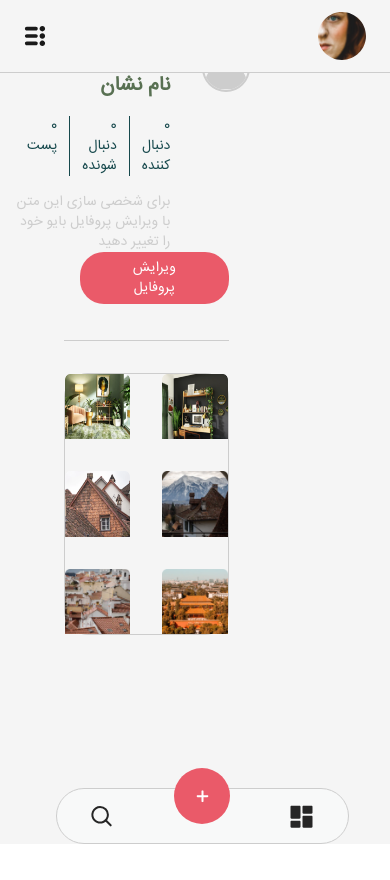
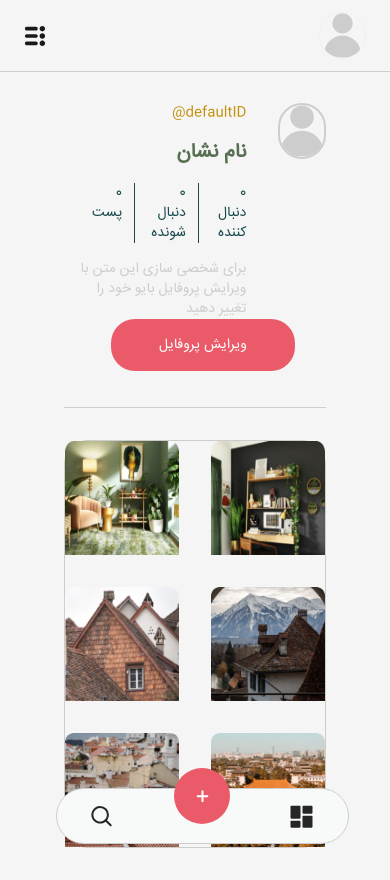
Before and after one commit to Arefe-Ehyaee/Collegegram, a React (Create React App) app in the folder cg-react/: page /userprofile in a window 390 px wide. Before the commit the page ends 844 px from the top, so only its background shows below. Built offline with nearby package versions, Linux system fonts and the light colour scheme; no server answers.

Commit message:
add functionality to some buttons

```diff
--- a/cg-react/src/components/BottonNavbarMobile.tsx
+++ b/cg-react/src/components/BottonNavbarMobile.tsx
@@ -1,17 +1,29 @@
+import { useState } from "react";
 import add from "../assets/icons/add.svg"
 import mag from "../assets/icons/Frame.svg"
 import overview from "../assets/icons/overview.svg"
+import ModalTemplate from "./ModalTemplate";
+import UploadPostsModal from "./upload-edit-posts/UploadPostsModal";
+
+
 
 const BottomNavbarMobile: React.FC = () => {
+  const [uploadModal,setUploadModal] = useState(false)
+  const handleCreatePostClick = () => {
+    setUploadModal(true)
+  }
   return (
       <div className="md:hidden bg-khakeshtari-600 fixed bottom-0 flex h-[56px] items-center justify-center rounded-full border border-khakeshtari-400 max-md:w-9/12 ml-14">
-        <button className="md:hidden fixed bottom-5 flex h-[56px] w-[56px] items-center justify-center rounded-full bg-okhra-200">
+        <button className="md:hidden fixed bottom-5 flex h-[56px] w-[56px] items-center justify-center rounded-full bg-okhra-200" onClick={handleCreatePostClick}>
             <img src={add} alt="add" />
         </button>
         <div className="md:hidden flex justify-between space-x-44">
             <img src={mag} alt="magnifier" />
             <img src={overview} alt="overview" />
         </div>
+        {uploadModal && <ModalTemplate onClose={() => setUploadModal(false)} showModal={uploadModal}>
+          <UploadPostsModal onClose={()=>setUploadModal(false)}></UploadPostsModal>
+          </ModalTemplate>}
       </div>
   );
 };
--- a/cg-react/src/components/MainLayout.tsx
+++ b/cg-react/src/components/MainLayout.tsx
@@ -18,7 +18,7 @@ const MainLayout: React.FC<MainLayoutProps>  = ({ mainComponents, navBar, childr
 
   return (
     <div className="flex min-h-screen bg-khakeshtari-100">
-      <div className="w-3/4 md:w-full">
+      <div className="w-3/4  max-md:w-full max-md:mt-[67px]">
         <header className="flex justify-start">
           <img
             src={rcLogo}
--- a/cg-react/src/components/NavbarMobile.tsx
+++ b/cg-react/src/components/NavbarMobile.tsx
@@ -1,5 +1,4 @@
 import hamMenu from "../assets/icons/hamMenu.svg";
-import user from "../assets/icons/Frame 108.svg";
 import angledpin from "../assets/icons/angled-pin.svg"
 import bookmark from "../assets/icons/bookmark.svg"
 import chat from "../assets/icons/chat.svg"
@@ -7,6 +6,8 @@ import bell from "../assets/icons/bell.svg"
 import tags from "../assets/icons/tag.svg"
 import { useState } from "react";
 import MobileHamMenu from "./MobileHamMenu";
+import { userProfileAtom } from "../user-actions/atoms";
+import { useRecoilState } from "recoil";
 
 interface NavbarMobileProps {
   isMenuOpen: boolean;
@@ -14,20 +15,19 @@ interface NavbarMobileProps {
 }
 
 const NavbarMobile: React.FC<NavbarMobileProps> = ({ isMenuOpen, toggleMenu }) => {
-
+  const [userProfile, setUserProfile] = useRecoilState(userProfileAtom)
   // const [isMenuOpen, setIsMenuOpen] = useState(false);
 
   // const toggleMenu = () => {
   //   setIsMenuOpen(prevState => !prevState);
   // };
-
   return (
     <div className="fixed top-0 w-full bg-khakeshtari-100 border-b border-khakeshtari-400 md:hidden">
       <div className="flex justify-between px-6 py-3">
         <button onClick={toggleMenu}>
           <img src={hamMenu} alt="menu" />
         </button>
-        <img src={user} alt="user" />
+        <img src={userProfile.avatar} alt="user" className="w-[47px] h-[47px] rounded-full border border-khakeshtari-300" />
 
       </div>
       <div className="fixed bottom-0 w-full">
```
